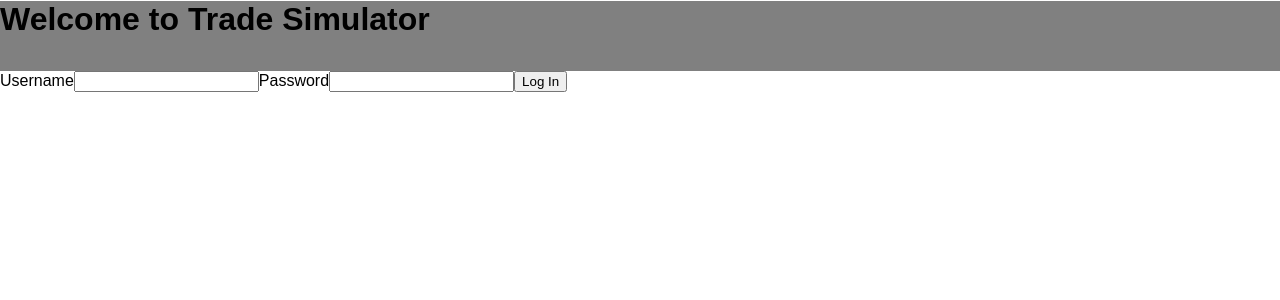
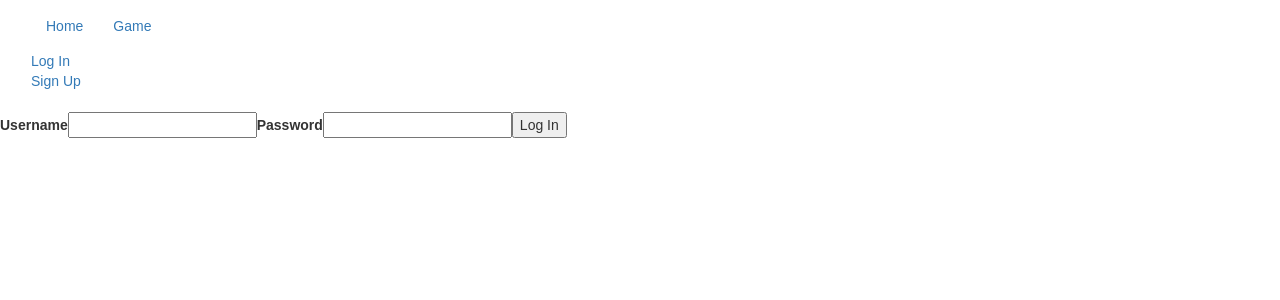
Before and after one commit to annaolsh/trader_frontend, a React (Create React App) app: page /login in a window 1280 px wide. Shown: the top 300 px of the page. Built offline with nearby package versions, Linux system fonts and the light colour scheme; no server answers.

Commit message:
unauthorized user can not play the game. Added log out and redirecting

```diff
--- a/public/index.html
+++ b/public/index.html
@@ -19,6 +19,14 @@
       work correctly both with client-side routing and a non-root public URL.
       Learn how to configure a non-root public URL by running `npm run build`.
     -->
+    <!-- Latest compiled and minified CSS -->
+      <link rel="stylesheet" href="https://maxcdn.bootstrapcdn.com/bootstrap/3.3.7/css/bootstrap.min.css">
+
+      <!-- jQuery library -->
+      <script src="https://ajax.googleapis.com/ajax/libs/jquery/3.2.1/jquery.min.js"></script>
+
+      <!-- Latest compiled JavaScript -->
+      <script src="https://maxcdn.bootstrapcdn.com/bootstrap/3.3.7/js/bootstrap.min.js"></script>
     <title>React App</title>
   </head>
   <body>
--- a/src/App.js
+++ b/src/App.js
@@ -5,6 +5,7 @@ import TradeSimulatorContainer from './containers/TradeSimulatorContainer.js';
 import NavBar from './components/NavBar.js';
 import LogInForm from './user/LogInForm.js';
 import SignUpForm from './user/SignUpForm.js';
+import LogOut from './user/LogOut.js';
 import { logIn, signUp } from './components/apiCalls.js'
 
 class App extends Component {
@@ -16,6 +17,7 @@ class App extends Component {
   }
 
   componentDidMount(){
+    if(!!localStorage.jwt){
       fetch(`http://localhost:3000/users/${localStorage.id}`, {
         headers: {
         'Authorization': localStorage.getItem('jwt')
@@ -32,6 +34,7 @@ class App extends Component {
             }
           })
         })
+    }
   }
 
   handleSignUp(params){
@@ -70,8 +73,10 @@ class App extends Component {
         <NavBar />
         <Switch>
           <Route path='/login' render={() => <LogInForm onSubmit={this.handleLoginSubmit.bind(this)}/>} />
+          <Route path='/logout' render={() => <LogOut />} />
           <Route path='/signup' render={() => <SignUpForm handleSignUp={this.handleSignUp}/>} />
-          <Route path='/game' render={() => <TradeSimulatorContainer
+          <Route path='/game' render={() =>
+            <TradeSimulatorContainer
               currentUser={this.state.user}
               changeWalletAmount={this.changeWalletAmount.bind(this)}/>} />
         </Switch>
--- a/src/components/NavBar.js
+++ b/src/components/NavBar.js
@@ -1,9 +1,44 @@
 import React from 'react'
+import { Link } from 'react-router-dom'
 
-export default () => {
+var links = () => {
+  if(!!localStorage.id){
+    return <li><Link to="/logout">Log Out</Link></li>
+  } else {
+    return (
+      <div>
+        <li><Link to="/login">Log In</Link></li>
+        <li><Link to="/signUp">Sign Up</Link></li>
+      </div>
+    )
+  }
+}
+
+function NavBar(props){
+  const colors = {
+    black: 'navbar-inverse',
+    white: 'navbar-default'
+  }
+
   return (
-    <div id="navBar">
-      <h1>Welcome to Trade Simulator</h1>
-    </div>
+    <nav className={`navbar ${colors[props.color]}`}>
+      <div className='container-fluid'>
+        <div className='navbar-header'>
+          <a className='navbar-brand'>
+            { props.title }
+          </a>
+        </div>
+
+        <div className="collapse navbar-collapse" id="bs-example-navbar-collapse-1">
+          <ul className="nav navbar-nav">
+            <li><Link to="/">Home</Link></li>
+            <li><Link to="/game">Game</Link></li>
+            {links()}
+          </ul>
+        </div>
+      </div>
+    </nav>
   )
 }
+
+export default NavBar
--- a/src/components/TradeGame.js
+++ b/src/components/TradeGame.js
@@ -3,6 +3,7 @@ import Chart from '../components/Chart.js';
 import ActionList from '../components/ActionList.js';
 
 export default (props) => {
+
 
   //const sharesSentence = props.user.shares < 0 ? "You own shares!": null
   return(
--- a/src/containers/TradeSimulatorContainer.js
+++ b/src/containers/TradeSimulatorContainer.js
@@ -1,8 +1,9 @@
 import React, { Component } from 'react';
 import User from '../components/User.js';
 import TradeGame from '../components/TradeGame.js';
+import { BrowserRouter as Router, Switch, Route, withRouter } from 'react-router-dom'
 
-export default class TradeSimulatorContainer extends Component {
+class TradeSimulatorContainer extends Component {
   constructor(props){
     super()
     this.state = {
@@ -42,6 +43,9 @@ export default class TradeSimulatorContainer extends Component {
 
   //renders all actions
   componentDidMount(){
+    if(!localStorage.jwt){
+      return this.props.history.push('/login')
+    } else {
       fetch(`http://localhost:3000/users/${localStorage.id}`, {
         headers: {
         'Authorization': localStorage.getItem('jwt')
@@ -53,6 +57,7 @@ export default class TradeSimulatorContainer extends Component {
             actions: data.user_actions
           })
         })
+    }
   }
 
   generator(){
@@ -304,3 +309,4 @@ export default class TradeSimulatorContainer extends Component {
     )
   }
 }
+export default withRouter(TradeSimulatorContainer)
--- /dev/null
+++ b/src/user/LogOut.js
@@ -0,0 +1,16 @@
+import React, { Component } from 'react';
+import { withRouter } from 'react-router-dom'
+
+class LogOut extends Component {
+
+  componentDidMount(){
+    localStorage.clear()
+    this.props.history.push('/login')
+  }
+
+  render(){
+    return null
+  }
+}
+
+export default withRouter(LogOut)
```
Also changed, not shown: src/user/LogInForm.js (+0 -20 lines). Lines whose indentation alone changed are shown as unchanged.
